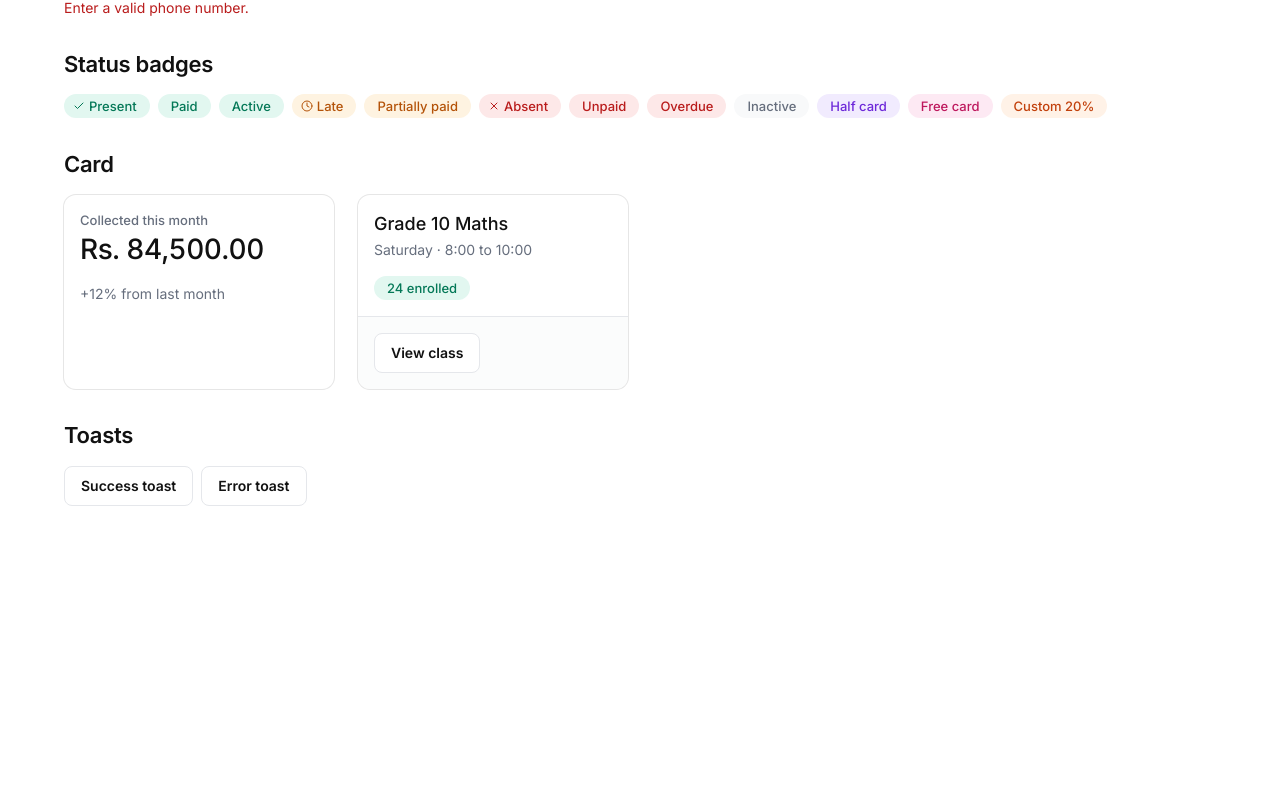
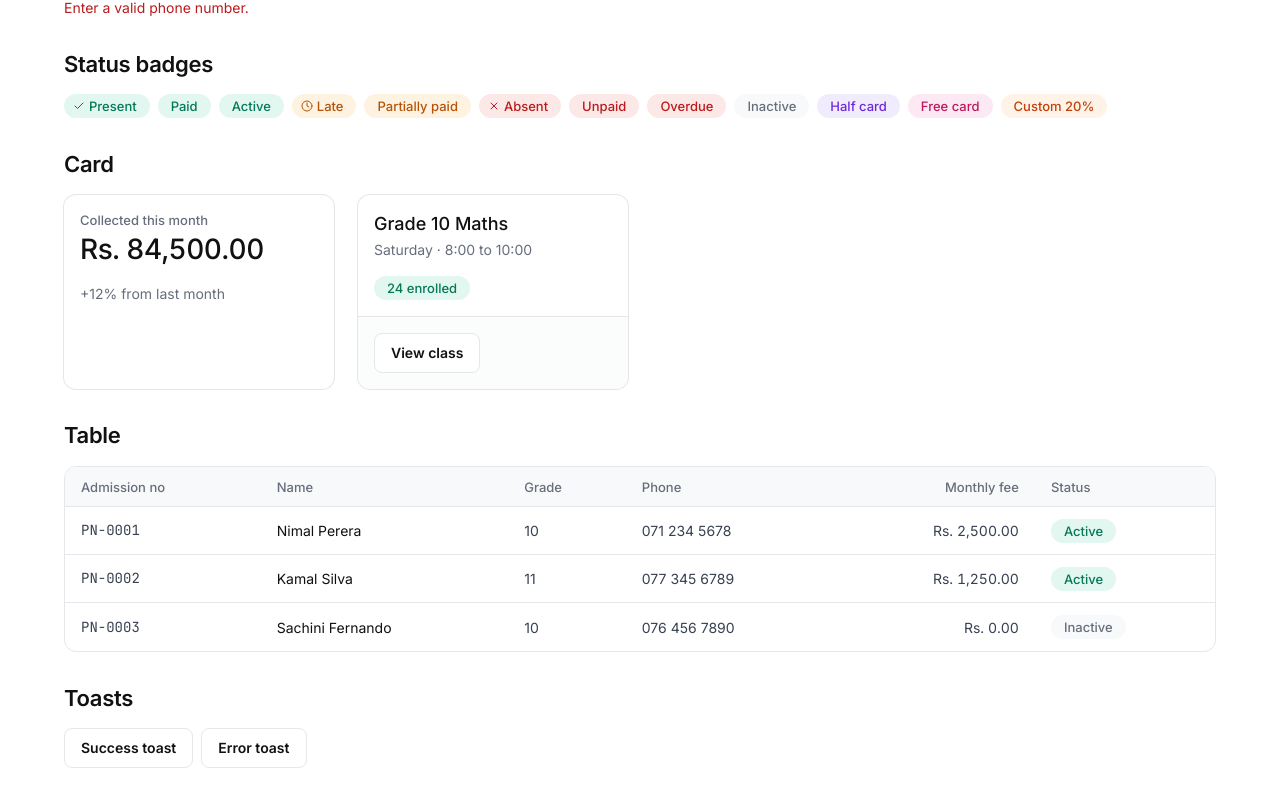
Before and after one commit to hashan1998-it/Panthiya, a Next.js app: page /styleguide in a window 1280 px wide. Shown: the part 1273-2073 px from the top of the page. Before the commit the page ends 1811 px from the top, so only its background shows below. Built offline with nearby package versions, Linux system fonts and the light colour scheme.

Commit message:
chore: add TanStack Table and styled table component

```diff
--- a/package.json
+++ b/package.json
@@ -17,6 +17,7 @@
     "@hookform/resolvers": "^7.0.6",
     "@supabase/ssr": "^0.12.7",
     "@supabase/supabase-js": "^2.119.0",
+    "@tanstack/react-table": "^9.3.1",
     "class-variance-authority": "^0.7.1",
     "cn": "^0.5.2",
     "lucide-react": "^1.71.0",
--- a/src/app/styleguide/page.tsx
+++ b/src/app/styleguide/page.tsx
@@ -12,6 +12,14 @@ import {
 } from "@/components/ui/card";
 import { Input } from "@/components/ui/input";
 import { Label } from "@/components/ui/label";
+import {
+  Table,
+  TableBody,
+  TableCell,
+  TableHead,
+  TableHeader,
+  TableRow,
+} from "@/components/ui/table";
 import { ThemeSwitcher } from "./theme-switcher";
 import { ToastDemo } from "./toast-demo";
 
@@ -40,6 +48,33 @@ const surfaces = [
   { className: "bg-success", name: "success" },
   { className: "bg-warning", name: "warning" },
   { className: "bg-destructive", name: "destructive" },
+] as const;
+
+const sampleStudents = [
+  {
+    admissionNo: "PN-0001",
+    name: "Nimal Perera",
+    grade: 10,
+    phone: "071 234 5678",
+    fee: "Rs. 2,500.00",
+    active: true,
+  },
+  {
+    admissionNo: "PN-0002",
+    name: "Kamal Silva",
+    grade: 11,
+    phone: "077 345 6789",
+    fee: "Rs. 1,250.00",
+    active: true,
+  },
+  {
+    admissionNo: "PN-0003",
+    name: "Sachini Fernando",
+    grade: 10,
+    phone: "076 456 7890",
+    fee: "Rs. 0.00",
+    active: false,
+  },
 ] as const;
 
 function Section({ title, children }: { title: string; children: React.ReactNode }) {
@@ -185,6 +220,37 @@ export default function StyleguidePage() {
         </div>
       </Section>
 
+      <Section title="Table">
+        <Table>
+          <TableHeader>
+            <TableRow>
+              <TableHead>Admission no</TableHead>
+              <TableHead>Name</TableHead>
+              <TableHead>Grade</TableHead>
+              <TableHead>Phone</TableHead>
+              <TableHead className="text-right">Monthly fee</TableHead>
+              <TableHead>Status</TableHead>
+            </TableRow>
+          </TableHeader>
+          <TableBody>
+            {sampleStudents.map((s) => (
+              <TableRow key={s.admissionNo}>
+                <TableCell className="font-mono">{s.admissionNo}</TableCell>
+                <TableCell className="text-foreground">{s.name}</TableCell>
+                <TableCell>{s.grade}</TableCell>
+                <TableCell>{s.phone}</TableCell>
+                <TableCell className="text-right tabular-nums">{s.fee}</TableCell>
+                <TableCell>
+                  <Badge variant={s.active ? "success" : "neutral"}>
+                    {s.active ? "Active" : "Inactive"}
+                  </Badge>
+                </TableCell>
+              </TableRow>
+            ))}
+          </TableBody>
+        </Table>
+      </Section>
+
       <Section title="Toasts">
         <ToastDemo />
       </Section>
--- /dev/null
+++ b/src/components/ui/table.tsx
@@ -0,0 +1,98 @@
+import type { ComponentProps } from "react";
+import { cn } from "@/lib/utils";
+
+function Table({ className, ...props }: ComponentProps<"table">) {
+  return (
+    <div
+      data-slot="table-container"
+      className="relative w-full overflow-x-auto rounded-xl border border-border"
+    >
+      <table
+        data-slot="table"
+        className={cn("w-full caption-bottom text-body-sm", className)}
+        {...props}
+      />
+    </div>
+  );
+}
+
+function TableHeader({ className, ...props }: ComponentProps<"thead">) {
+  return (
+    <thead
+      data-slot="table-header"
+      className={cn("bg-muted [&_tr]:border-b [&_tr]:hover:bg-transparent", className)}
+      {...props}
+    />
+  );
+}
+
+function TableBody({ className, ...props }: ComponentProps<"tbody">) {
+  return (
+    <tbody
+      data-slot="table-body"
+      className={cn("[&_tr:last-child]:border-0", className)}
+      {...props}
+    />
+  );
+}
+
+function TableFooter({ className, ...props }: ComponentProps<"tfoot">) {
+  return (
+    <tfoot
+      data-slot="table-footer"
+      className={cn("border-t bg-muted font-medium [&>tr]:last:border-b-0", className)}
+      {...props}
+    />
+  );
+}
+
+function TableRow({ className, ...props }: ComponentProps<"tr">) {
+  return (
+    <tr
+      data-slot="table-row"
+      className={cn(
+        "border-b border-border transition-colors duration-150 ease-out hover:bg-muted/60 has-aria-expanded:bg-muted/60 data-[state=selected]:bg-muted motion-reduce:transition-none",
+        className,
+      )}
+      {...props}
+    />
+  );
+}
+
+function TableHead({ className, ...props }: ComponentProps<"th">) {
+  return (
+    <th
+      data-slot="table-head"
+      className={cn(
+        "h-10 px-4 text-left align-middle text-caption whitespace-nowrap text-muted-foreground has-[[role=checkbox]]:pr-0",
+        className,
+      )}
+      {...props}
+    />
+  );
+}
+
+function TableCell({ className, ...props }: ComponentProps<"td">) {
+  return (
+    <td
+      data-slot="table-cell"
+      className={cn(
+        "h-12 px-4 align-middle whitespace-nowrap text-body has-[[role=checkbox]]:pr-0",
+        className,
+      )}
+      {...props}
+    />
+  );
+}
+
+function TableCaption({ className, ...props }: ComponentProps<"caption">) {
+  return (
+    <caption
+      data-slot="table-caption"
+      className={cn("mt-4 text-body-sm text-muted-foreground", className)}
+      {...props}
+    />
+  );
+}
+
+export { Table, TableHeader, TableBody, TableFooter, TableHead, TableRow, TableCell, TableCaption };
```
Also changed, not shown: 1 other file (tests, documents, lock files or other folders).
